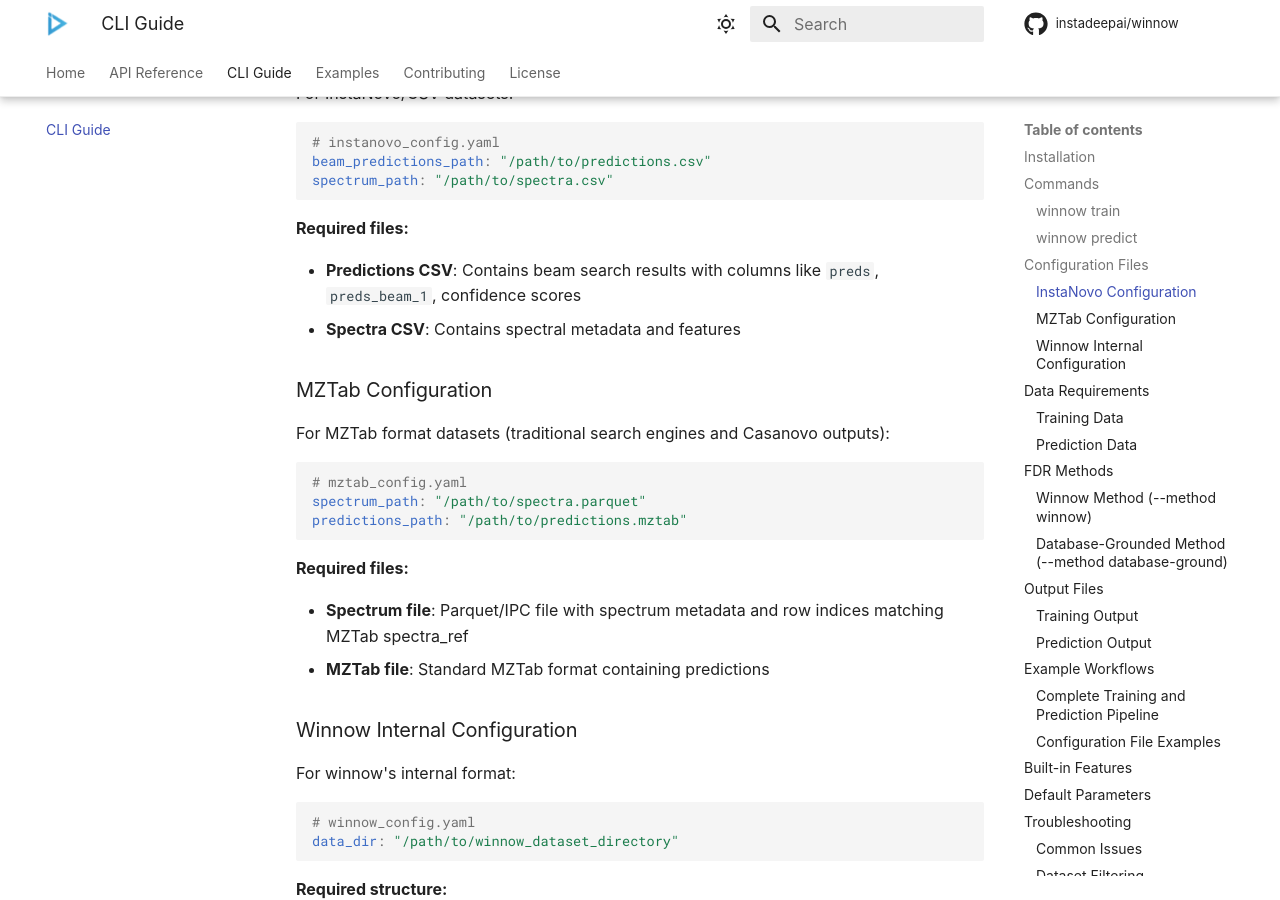
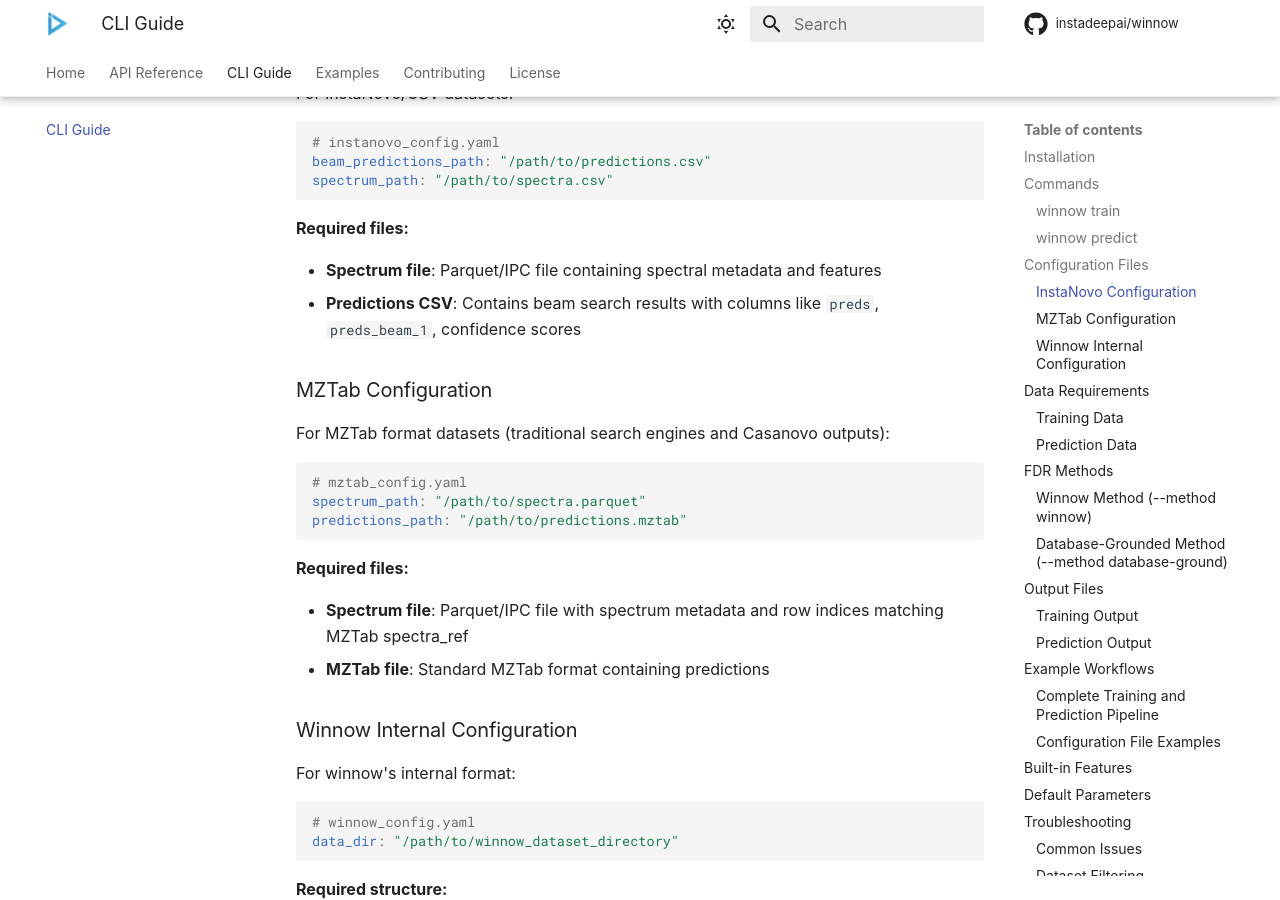
Before and after one commit to instadeepai/winnow, an MkDocs documentation site: the page built from docs/cli.md, in a window 1280 px wide and 900 px high, scrolled down 1712 px. Built offline with MkDocs 1.6.1 and Material for MkDocs 9.7.7, drawn with Linux system fonts in a browser that asks for light colours; some web fonts are replaced; comment, search, counter and statistics services are not loaded.

Commit message:
chore: correct spectrum file type for instanovo data loading

```diff
--- a/docs/cli.md
+++ b/docs/cli.md
@@ -74,8 +74,8 @@
 
 **Required files:**
 
+- **Spectrum file**: Parquet/IPC file containing spectral metadata and features
 - **Predictions CSV**: Contains beam search results with columns like `preds`, `preds_beam_1`, confidence scores
-- **Spectra CSV**: Contains spectral metadata and features
 
 ### MZTab Configuration
 
```
